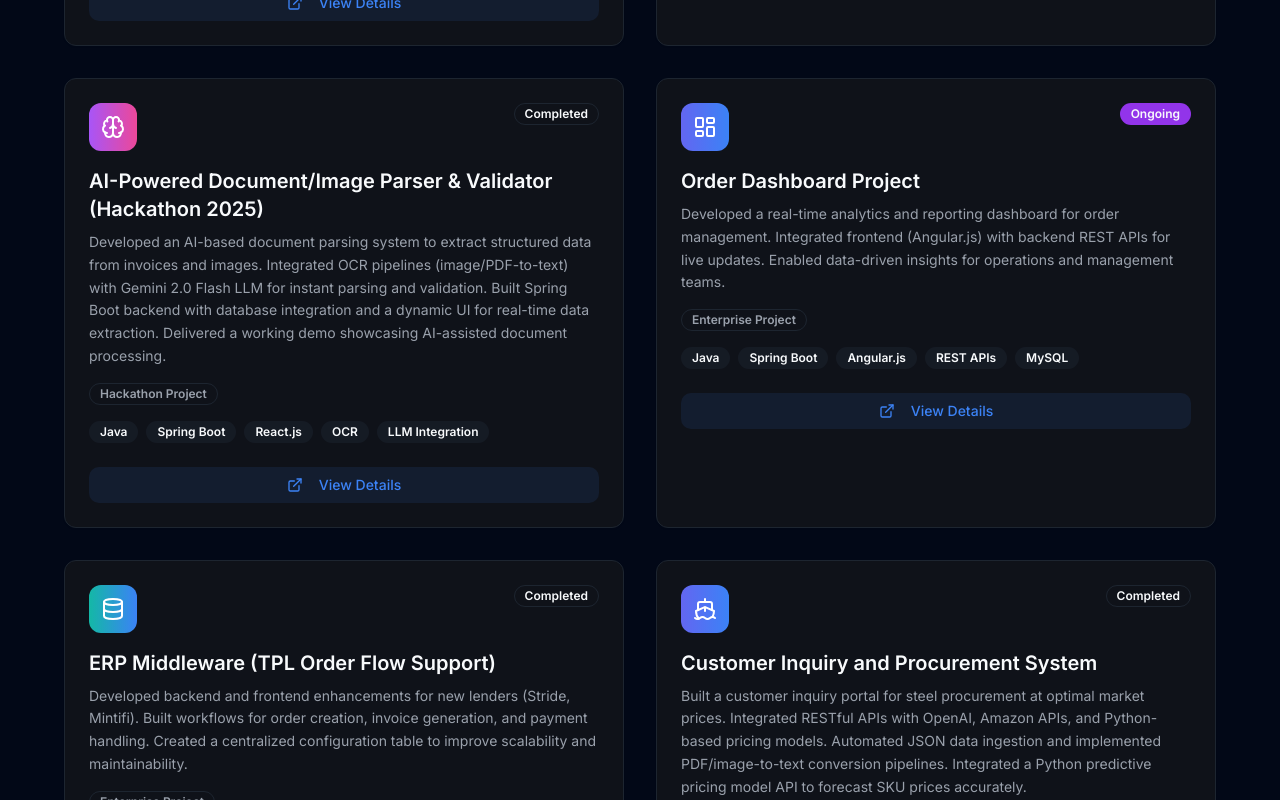
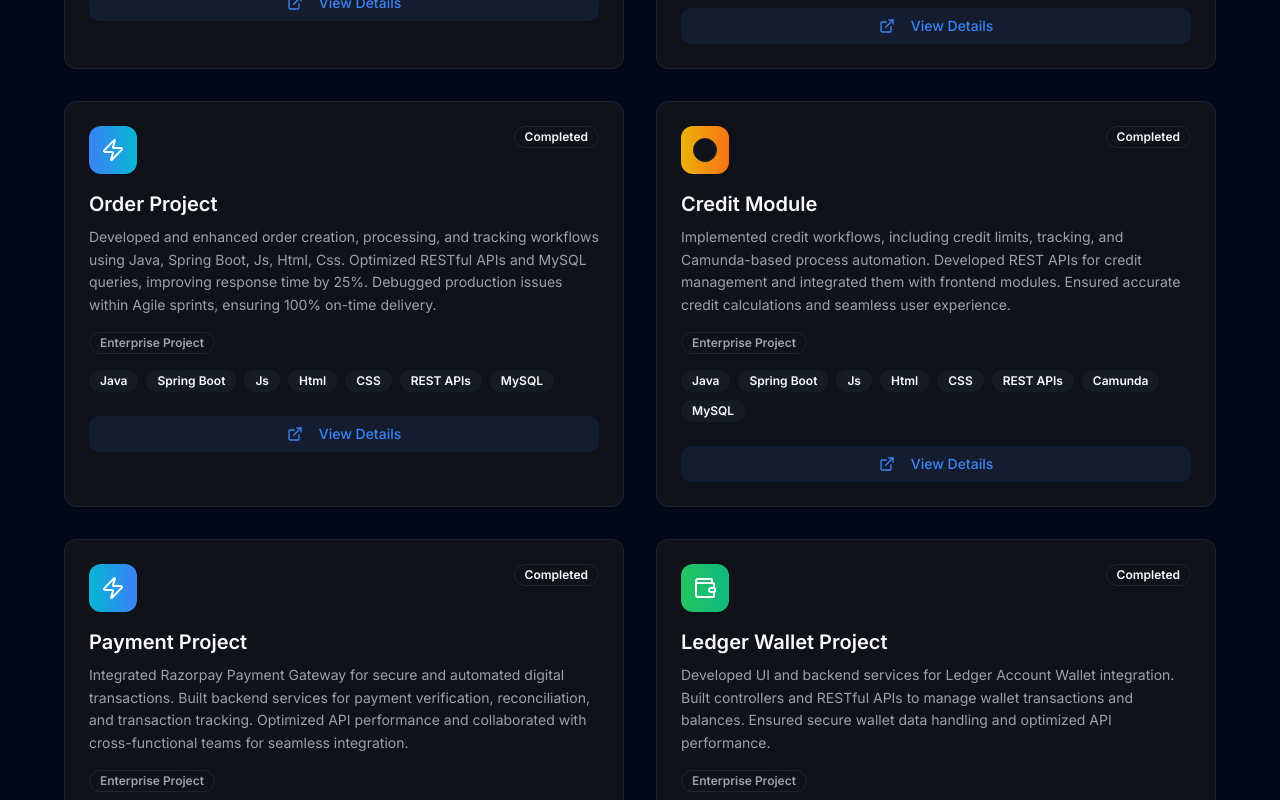
Before and after one commit to mskumar1/my-portfolio, a React (Vite) app: page / in a window 1280 px wide. Shown: the part 6120-6920 px from the top of the page. Built offline with nearby package versions, Linux system fonts and the light colour scheme.

Commit message:
Reorder projects and update status: Customer Inquiry System to ongoing, Order Project to completed

```diff
--- a/src/components/Projects.tsx
+++ b/src/components/Projects.tsx
@@ -25,54 +25,24 @@ const Projects = () => {
         timeline: "Oct 2024 – Present"
     },
     {
+        title: "Customer Inquiry and Procurement System",
+        description: "Built a customer inquiry portal for steel procurement at optimal market prices. Integrated RESTful APIs with OpenAI, Amazon APIs, and Python-based pricing models. Automated JSON data ingestion and implemented PDF/image-to-text conversion pipelines. Integrated a Python predictive pricing model API to forecast SKU prices accurately.",
+        technologies: ["Java", "Spring Boot", "React.js", "Python", "REST APIs", "OpenAI API", "Amazon API"],
+        status: "Ongoing",
+        type: "Enterprise Project",
+        icon: ShipIcon,
+        color: "from-indigo-500 to-blue-500",
+        timeline: "Jan 2026 – Present"
+    },
+    {
         title: "Order Project",
         description: "Developed and enhanced order creation, processing, and tracking workflows using Java, Spring Boot, Js, Html, Css. Optimized RESTful APIs and MySQL queries, improving response time by 25%. Debugged production issues within Agile sprints, ensuring 100% on-time delivery.",
         technologies: ["Java", "Spring Boot", "Js", "Html", "CSS", "REST APIs", "MySQL"],
-        status: "Ongoing",
+        status: "Completed",
         type: "Enterprise Project",
         icon: ZapIcon,
         color: "from-blue-500 to-cyan-500",
-        timeline: "Dec 2023 – Present"
-    },
-    {
-        title: "AI-Powered Document/Image Parser & Validator (Hackathon 2025)",
-        description: "Developed an AI-based document parsing system to extract structured data from invoices and images. Integrated OCR pipelines (image/PDF-to-text) with Gemini 2.0 Flash LLM for instant parsing and validation. Built Spring Boot backend with database integration and a dynamic UI for real-time data extraction. Delivered a working demo showcasing AI-assisted document processing.",
-        technologies: ["Java", "Spring Boot", "React.js", "OCR", "LLM Integration"],
-        status: "Completed",
-        type: "Hackathon Project",
-        icon: Brain,
-        color: "from-purple-500 to-pink-500",
-        timeline: "June 2025"
-    },
-     {
-        title: "Order Dashboard Project",
-        description: "Developed a real-time analytics and reporting dashboard for order management. Integrated frontend (Angular.js) with backend REST APIs for live updates. Enabled data-driven insights for operations and management teams.",
-        technologies: ["Java", "Spring Boot", "Angular.js", "REST APIs", "MySQL"],
-        status: "Ongoing",
-        type: "Enterprise Project",
-        icon: LayoutDashboard,
-        color: "from-indigo-500 to-blue-500",
-        timeline: "Sept 2023"
-    },
-    {
-        title: "ERP Middleware (TPL Order Flow Support)",
-        description: "Developed backend and frontend enhancements for new lenders (Stride, Mintifi). Built workflows for order creation, invoice generation, and payment handling. Created a centralized configuration table to improve scalability and maintainability.",
-        technologies: ["Java", "Spring Boot", "Js", "Html", "CSS", "REST APIs", "MySQL"],
-        status: "Completed",
-        type: "Enterprise Project",
-        icon: Database,
-        color: "from-teal-500 to-blue-500",
-        timeline: "May 2025"
-    },
-    {
-        title: "Customer Inquiry and Procurement System",
-        description: "Built a customer inquiry portal for steel procurement at optimal market prices. Integrated RESTful APIs with OpenAI, Amazon APIs, and Python-based pricing models. Automated JSON data ingestion and implemented PDF/image-to-text conversion pipelines. Integrated a Python predictive pricing model API to forecast SKU prices accurately.",
-        technologies: ["Java", "Spring Boot", "React.js", "Python", "REST APIs", "OpenAI API", "Amazon API"],
-        status: "Completed",
-        type: "Enterprise Project",
-        icon: ShipIcon,
-        color: "from-indigo-500 to-blue-500",
-        timeline: "Feb 2025"
+        timeline: "Dec 2023 – Jan 2026"
     },
     {
         title: "Credit Module",
```
